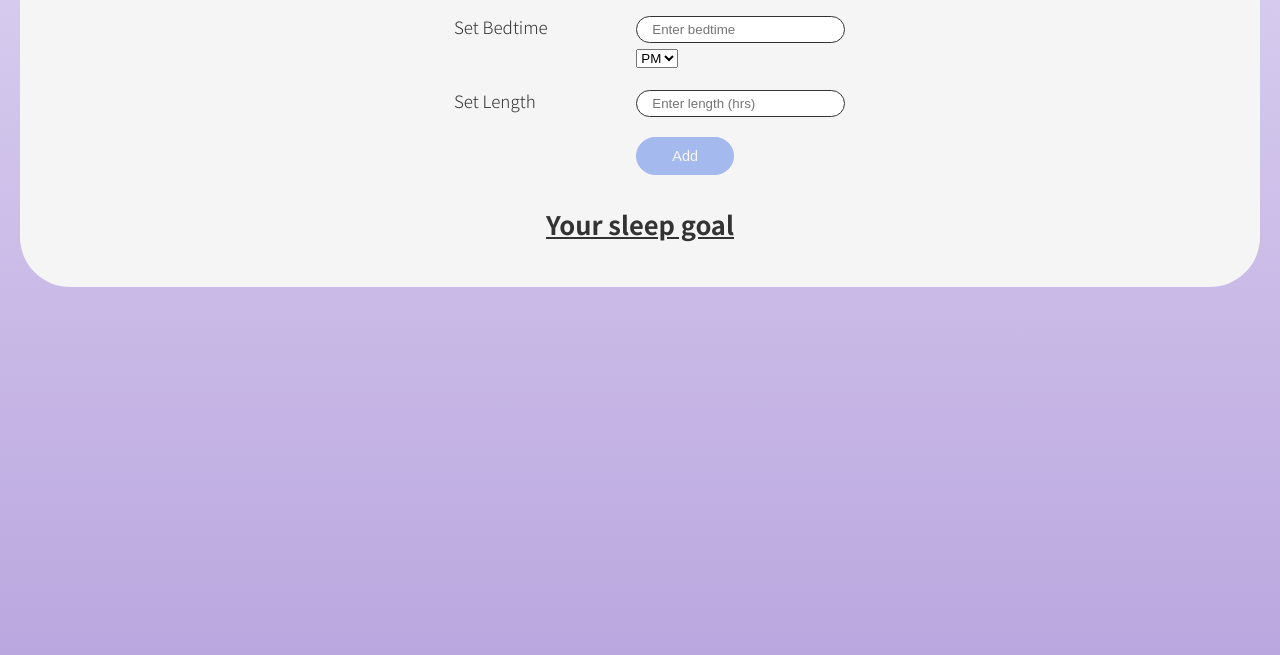
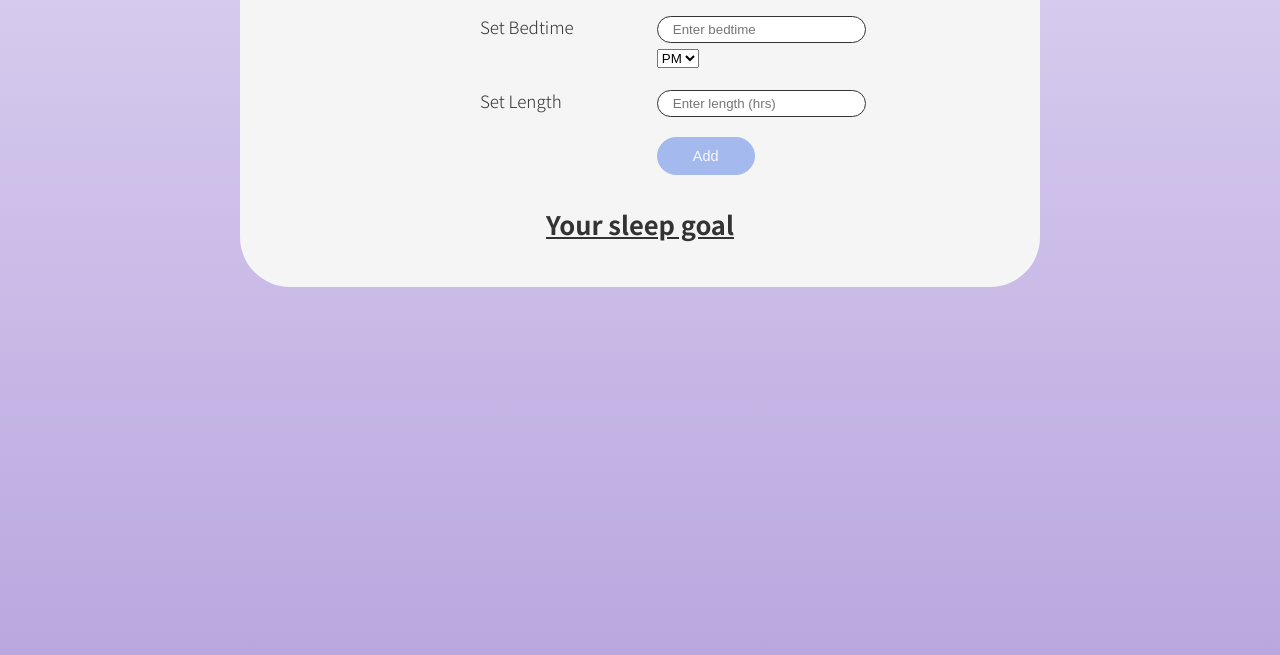
Before and after one commit to rtambunt/sleep-tracker-app-js, a website: page index.html in a window 1280 px wide. Shown: the part 145-800 px from the top of the page. Drawn offline with Linux system fonts and the light colour scheme.

Commit message:
Align inputs

```diff
--- a/index.html
+++ b/index.html
@@ -23,7 +23,7 @@
             <div class="col span-1-of-2">
               <label for="set-bedtime">Set Bedtime</label>
             </div>
-            <div class="col span-1-of-2">
+            <div class="col span-1-of-2 col-right">
               <input
                 type="text"
                 name="set-bedtime"
@@ -42,7 +42,7 @@
             <div class="col span-1-of-2">
               <label for="set-length">Set Length</label>
             </div>
-            <div class="col span-1-of-2">
+            <div class="col span-1-of-2 col-right">
               <input
                 type="text"
                 name="set-length"
@@ -56,7 +56,7 @@
             <div class="col span-1-of-2">
               <label></label>
             </div>
-            <div class="col span-1-of-2">
+            <div class="col span-1-of-2 col-right">
               <input type="button" class="btn-add" value="Add" />
             </div>
           </div>
--- a/sass/_layout.scss
+++ b/sass/_layout.scss
@@ -3,7 +3,7 @@
 /* -------------------------------------- */
 
 .container {
-  max-width: 124rem;
+  max-width: 80rem;
   margin: 8rem auto;
   padding-bottom: 1.5rem;
   background-color: rgb(245, 245, 245);
@@ -19,8 +19,12 @@
 /* -------------------------------------- */
 
 .input {
-  width: 30%;
+  width: 40%;
   margin: auto;
+}
+
+.col-right {
+  padding-left: 2rem;
 }
 
 /* --- Grid --- */
```
Also changed, not shown: css/style.css.
